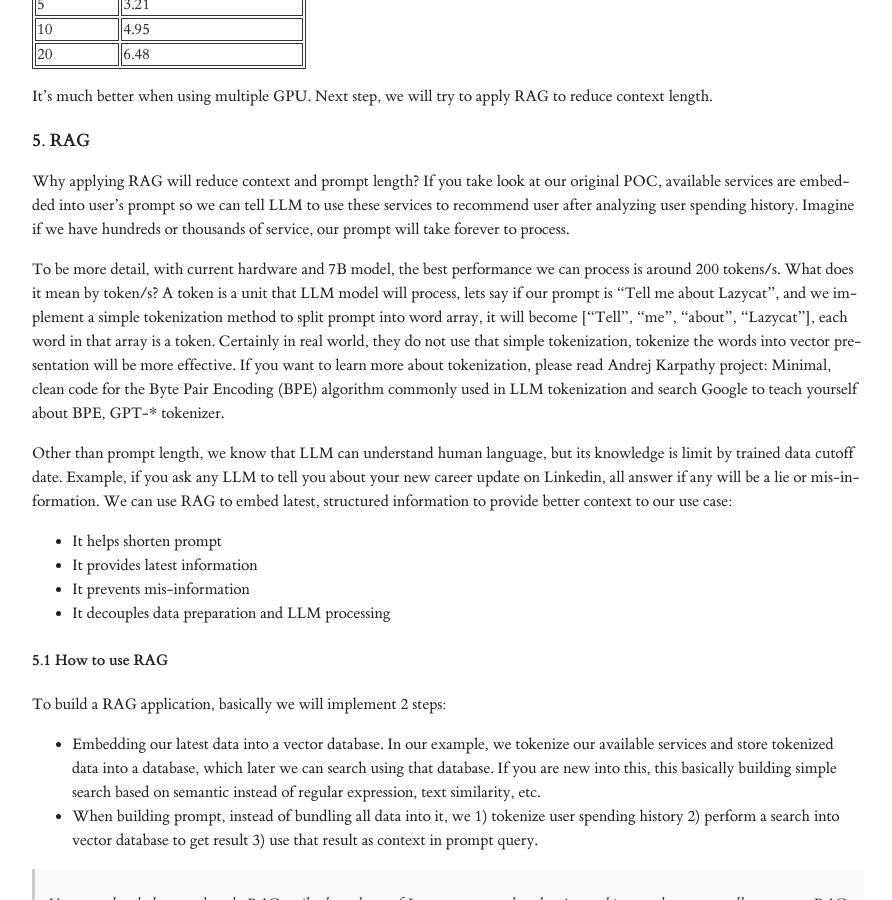
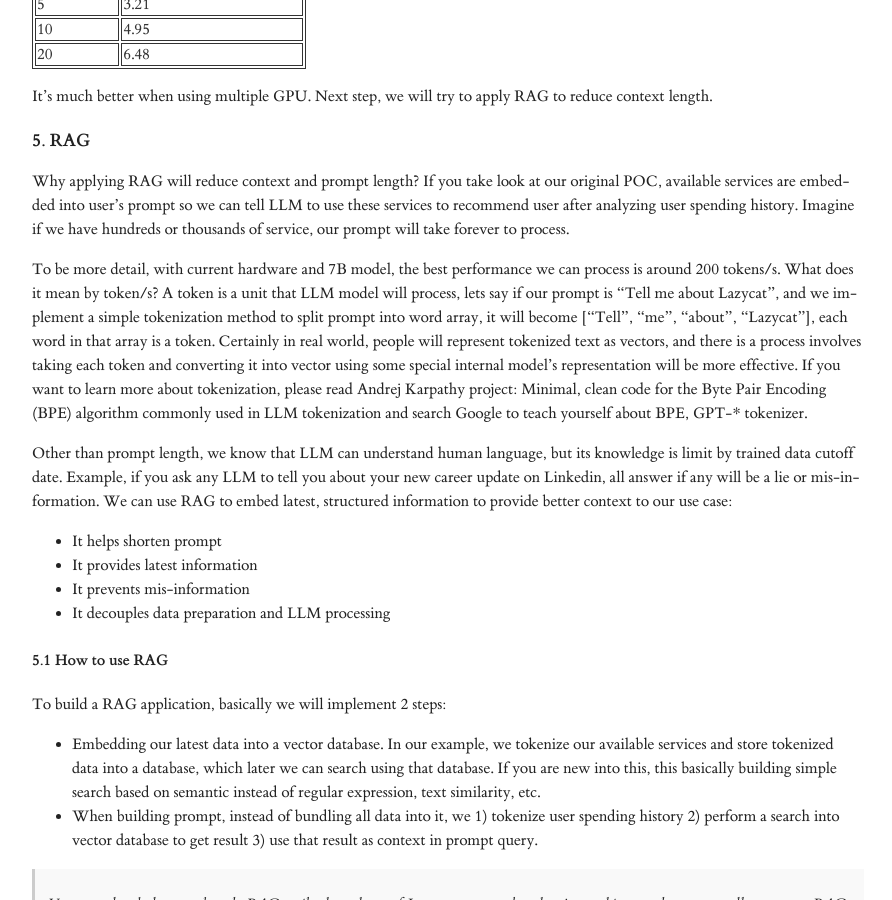
Before and after one commit to whatvn/whatvn.github.io, a Jekyll site: the page built from writing/_posts/2024-09-16-LLMs-Experiments.md, in a window 1280 px wide and 900 px high, scrolled down 9633 px. Shown: the whole window, without its empty margins (192-1084 px from the left). Built offline with Jekyll 4.4.1, drawn with Linux system fonts in a browser that asks for light colours; nearby versions of some CDN libraries; some of the changed text lies outside the part shown.

Commit message:
correct tokenization content

```diff
--- a/writing/_posts/2024-09-16-LLMs-Experiments.md
+++ b/writing/_posts/2024-09-16-LLMs-Experiments.md
@@ -499,7 +499,7 @@ It's much better when using multiple GPU. Next step, we will try to apply RAG to
 ### 5. RAG <a name="rag"></a>
 Why applying RAG will reduce context and prompt length? If you take look at our original POC, available services are embedded into user's prompt so we can tell LLM to use these services to recommend user after analyzing user spending history. Imagine if we have hundreds or thousands of service, our prompt will take forever to process.
 
-To be more detail, with current hardware and 7B model, the best performance we can process is around 200 tokens/s. What does it mean by token/s? A token is a unit that LLM model will process, lets say if our prompt is "Tell me about Lazycat", and we implement a simple tokenization method to split prompt into word array, it will become ["Tell", "me", "about", "Lazycat"], each word in that array is a token. Certainly in real world, they do not use that simple tokenization, tokenize the words into vector presentation will be more effective. If you want to learn more about tokenization, please read Andrej Karpathy project: Minimal, clean code for the Byte Pair Encoding (BPE) algorithm commonly used in LLM tokenization and search Google to teach yourself about BPE, GPT-* tokenizer.
+To be more detail, with current hardware and 7B model, the best performance we can process is around 200 tokens/s. What does it mean by token/s? A token is a unit that LLM model will process, lets say if our prompt is "Tell me about Lazycat", and we implement a simple tokenization method to split prompt into word array, it will become ["Tell", "me", "about", "Lazycat"], each word in that array is a token. Certainly in real world, people will represent tokenized text as vectors, and there is a process involves taking each token and converting it into vector using some special internal model's representation will be more effective. If you want to learn more about tokenization, please read Andrej Karpathy project: Minimal, clean code for the Byte Pair Encoding (BPE) algorithm commonly used in LLM tokenization and search Google to teach yourself about BPE, GPT-* tokenizer.
 
 Other than prompt length, we know that LLM can understand human language, but its knowledge is limit by trained data cutoff date. Example, if you ask any LLM to tell you about your new career update on Linkedin, all answer if any will be a lie or mis-information. We can use RAG to embed latest, structured information to provide better context to our use case:
 
```
Also changed, not shown: other parts of writing/_posts/2024-09-16-LLMs-Experiments.md (+1 -1 lines).
